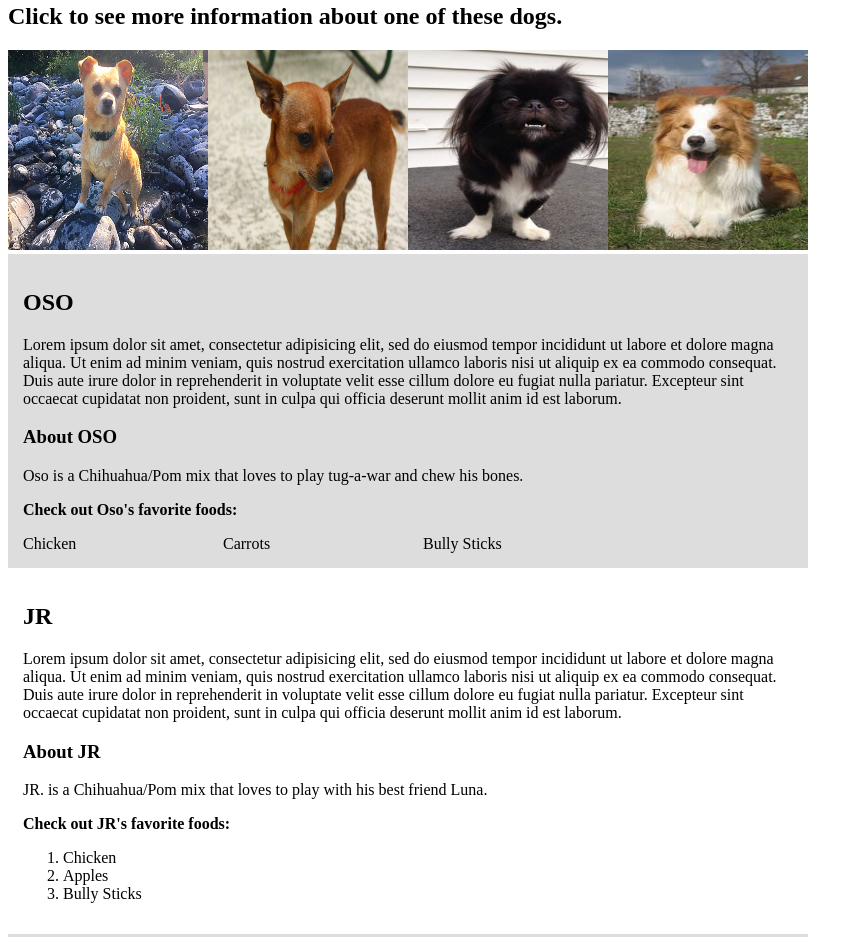
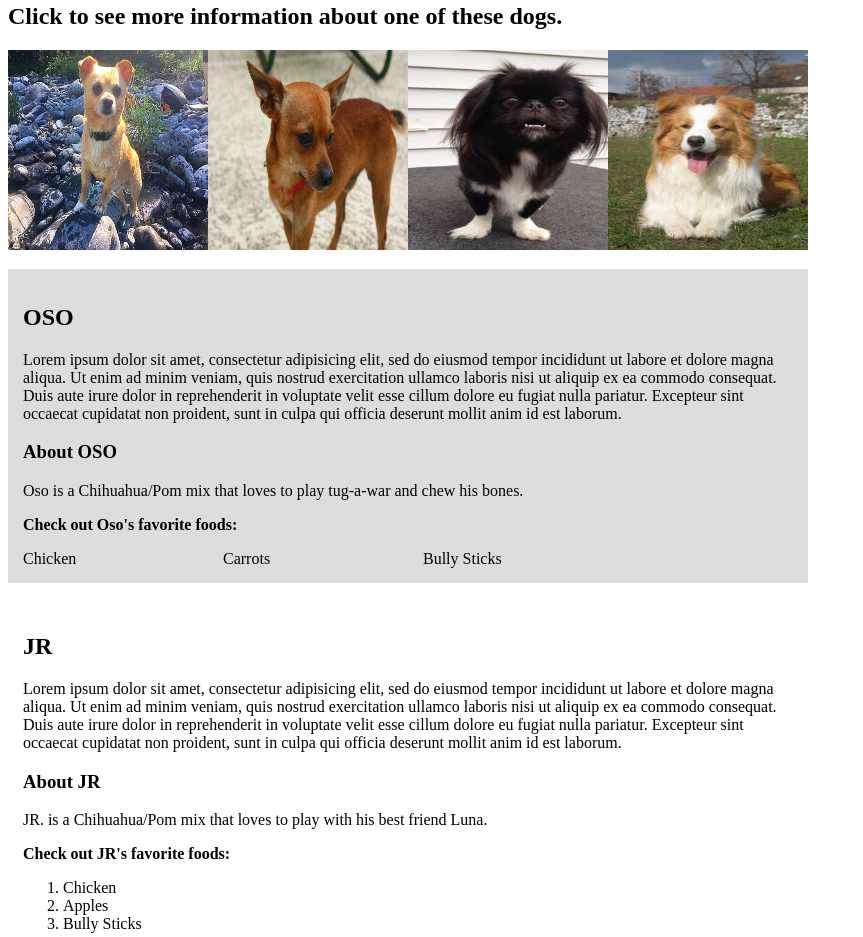
Before and after one commit to thebyronc/bloggingsite, a plain HTML site: page index.html in a window 1280 px wide. Shown: the part 579-1516 px from the top of the page, without its empty margins (0-863 px from the left). Drawn offline with Linux system fonts and the light colour scheme.

Commit message:
Add margin top and bottom

```diff
--- a/css/styles.css
+++ b/css/styles.css
@@ -9,10 +9,14 @@ h1.title {
 }
 .section1 {
   background-color: #dddddd;
+  margin-top: 15px;
+  margin-bottom: 15px;
   padding: 15px;
 }
 .section2 {
   padding: 15px;
+  margin-top: 15px;
+  margin-bottom: 15px;
   background-color: #fff;
 }
 ul {
```
